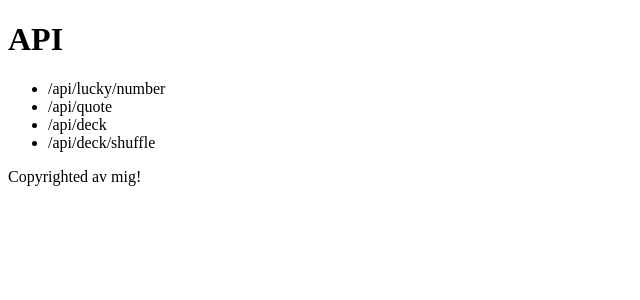
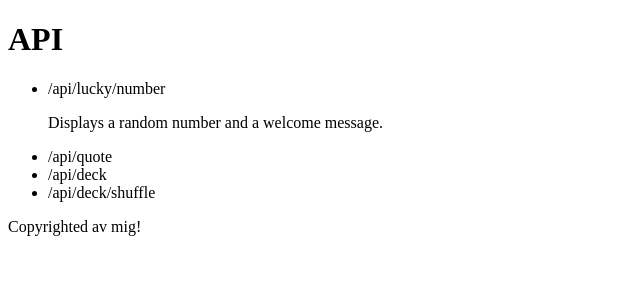
Before and after one commit to davidallert/mvc, a Symfony app: template templates/api.html.twig in a window 1280 px wide. Shown: the part 142-442 px from the top of the page, without its empty margins (0-640 px from the left). Run offline with Twig, Linux system fonts and the light colour scheme; the template is opened without the code that fills it, so the values that code supplies are empty; some libraries are stand-ins or nearby versions.

Commit message:
Add api description.

```diff
--- a/templates/api.html.twig
+++ b/templates/api.html.twig
@@ -6,6 +6,7 @@
     <h1>API</h1>
     <ul>
         <li>/api/lucky/number</li>
+        <p>Displays a random number and a welcome message.</p>
         <li>/api/quote</li>
         <li>/api/deck</li>
         <li>/api/deck/shuffle</li>
```
